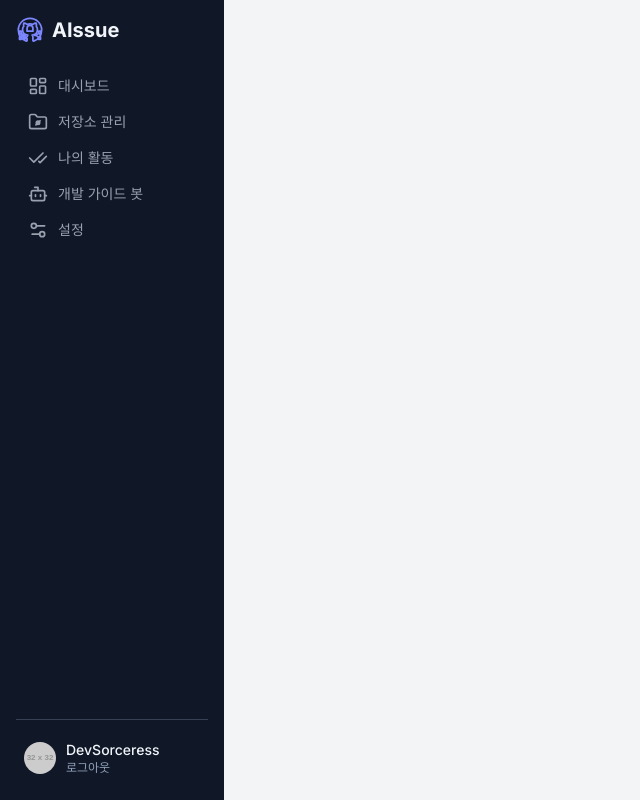
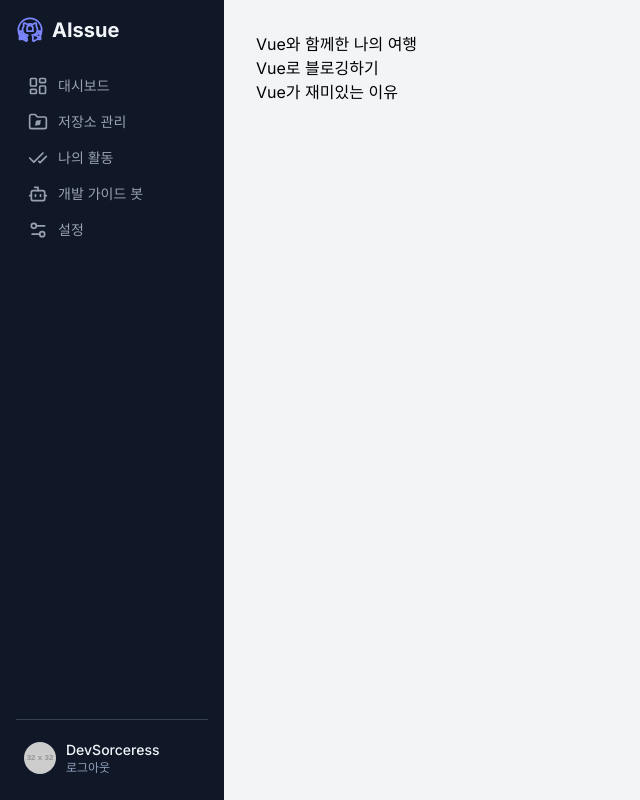
Before and after one commit to Mai-Nova/AIssue-FE, a Vue app: page /repo/1 in a window 1280 px wide. Shown: the whole page, without its empty margins (0-640 px from the left). Built offline with nearby package versions, Linux system fonts and the light colour scheme; sample sign-in values are in the browser's storage.

Commit message:
router, vue 연결

```diff
--- a/src/router/index.js
+++ b/src/router/index.js
@@ -2,11 +2,11 @@ import { createRouter, createWebHistory } from 'vue-router';
 import LandingPage from '../views/LandingPage.vue';
 import DashboardView from '../views/DashboardView.vue';
 // 다른 뷰 컴포넌트들을 임포트합니다.
-// import RepoListView from '../views/RepoListView.vue';
+import RepoListView from '../views/RepoListView.vue';
+import RepoDetailView from '../views/RepoDetailView.vue';
 // import MyActivityView from '../views/MyActivityView.vue';
 // import DevGuideBotView from '../views/DevGuideBotView.vue';
 // import SettingsView from '../views/SettingsView.vue';
-// import RepoDetailView from '../views/RepoDetailView.vue';
 // import IssueDetailView from '../views/IssueDetailView.vue';
 
 const routes = [
@@ -24,19 +24,19 @@ const routes = [
   },
   // TODO: 다른 라우트들을 여기에 추가합니다.
   // 예시:
-  // {
-  //   path: '/repos',
-  //   name: 'RepoList',
-  //   component: RepoListView,
-  //   meta: { requiresAuth: true }
-  // },
-  // {
-  //   path: '/repo/:repoId', // 동적 라우트 매칭
-  //   name: 'RepoDetail',
-  //   component: RepoDetailView,
-  //   props: true, // 라우트 파라미터를 props로 전달
-  //   meta: { requiresAuth: true }
-  // },
+  {
+    path: '/repos',
+    name: 'RepoList',
+    component: RepoListView,
+    meta: { requiresAuth: true }
+  },
+  {
+    path: '/repo/:repoId', // 동적 라우트 매칭
+    name: 'RepoDetail',
+    component: RepoDetailView,
+    // props: true, // 라우트 파라미터를 props로 전달
+    meta: { requiresAuth: true }
+  },
   // {
   //   path: '/issue/:issueId',
   //   name: 'IssueDetail',
--- /dev/null
+++ b/src/views/RepoDetailView.vue
@@ -0,0 +1,19 @@
+<template>
+	<RepoListView
+  	v-for="list in lists"
+	  :key="list.id"
+  	:title="list.title"
+	></RepoListView>
+</template>
+
+<script setup>
+import { ref, onMounted } from 'vue';
+import { useRouter } from 'vue-router';
+import RepoListView from './RepoListView.vue'
+
+const lists = ref([
+  { id: 1, title: 'Vue와 함께한 나의 여행' },
+  { id: 2, title: 'Vue로 블로깅하기' },
+  { id: 3, title: 'Vue가 재미있는 이유' }
+])
+</script>
--- /dev/null
+++ b/src/views/RepoListView.vue
@@ -0,0 +1,6 @@
+<script setup>
+    defineProps(['title'])
+</script>
+<template>
+  <h4>{{ title }}</h4>
+</template>
```
